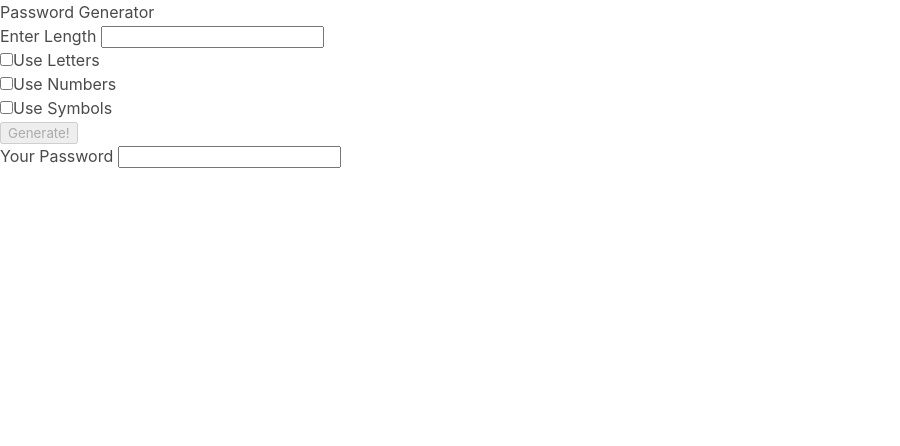
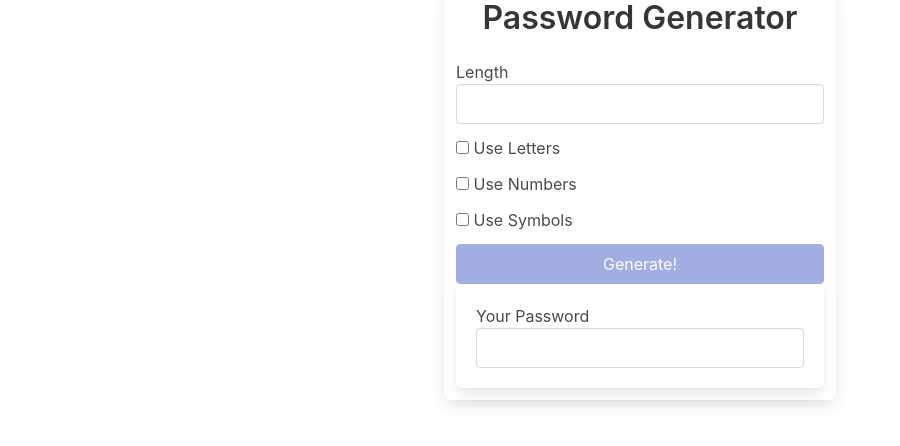
Before and after one commit to GeorgiaHunt89/Angular_Password_Generator, an Angular app: page / in a window 1280 px wide. Shown: the top 446 px of the page, without its empty margins (0-900 px from the left). Built offline with nearby package versions, Linux system fonts and the light colour scheme.

Commit message:
Updated Bulma Classes

```diff
--- a/src/app/app.component.html
+++ b/src/app/app.component.html
@@ -1,31 +1,51 @@
-<h1> Password Generator </h1>
-<div>
-  <label> Enter Length </label>
-  <input (input)="onChangeLength($event.target!)"/>
+
+<div class="container">
+  <div class="columns is-centered">
+    <div class="box column is-one-third">
+      <h1 class="title has-text-centered">Password Generator</h1>
+
+      <div class="field">
+        <label>Length</label>
+        <input class="input" (input)="onChangeLength($event.target!)" />
       </div>
 
-<div>
-  <input (change)="onChangeLetters()" type="checkbox" />
-  <label>Use Letters</label>
+      <div class="field">
+        <div class="control">
+          <label class="checkbox">
+            <input (change)="onChangeLetters()"  type="checkbox" />
+            Use Letters
+          </label>
         </div>
-<div>
-  <input (change)="onChangeNumbers()" type="checkbox" />
-  <label>Use Numbers</label>
-</div>
-<div>
-  <input (change)="onChangeSymbols()"type="checkbox" />
-  <label>Use Symbols</label>
       </div>
 
-<div>
-  <button
-  [disabled]="!(length && (includeLetters || includeSymbols || includeNumbers))"
-  (click)="onButtonClick()"> Generate! </button>
+      <div class="field">
+        <div class="control">
+          <label class="checkbox">
+            <input (change)="onChangeNumbers()" type="checkbox" />
+            Use Numbers
+          </label>
+        </div>
       </div>
 
-<div>
-  <label> Your Password </label>
-  <input [value]="password"/>
+      <div class="field">
+        <div class="control">
+          <label class="checkbox">
+            <input (change)="onChangeSymbols()" type="checkbox" />
+            Use Symbols
+          </label>
+        </div>
       </div>
 
-{{ password }}
+      <button [disabled]="
+          !(length && (includeLetters || includeSymbols || includeNumbers))
+        " (click)="onButtonClick()" class="button is-link is-fullwidth">
+        Generate!
+      </button>
+
+      <div class="box">
+        <label>Your Password</label>
+        <input class="input" [value]="password" />
+      </div>
+    </div>
+  </div>
+</div>
```
Lines whose indentation alone changed are shown as unchanged.
